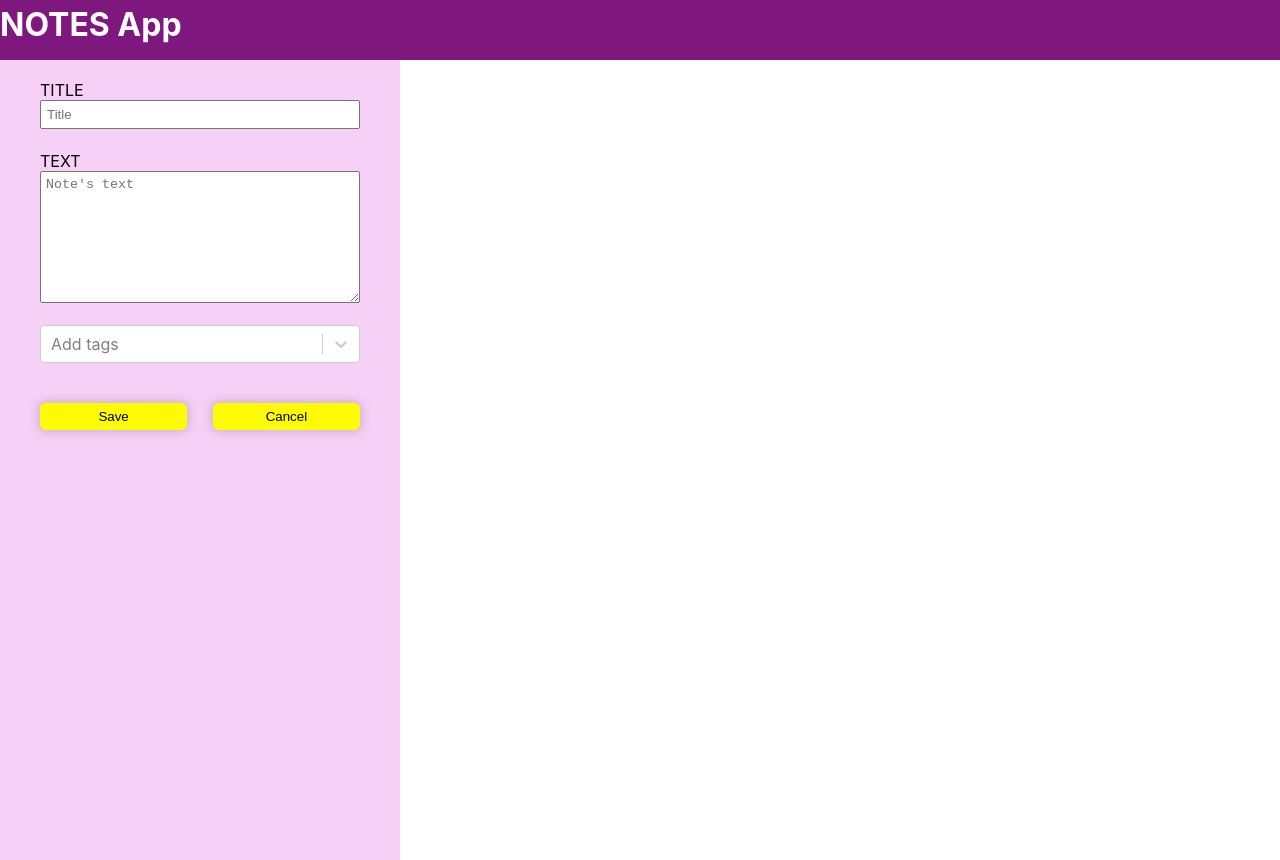
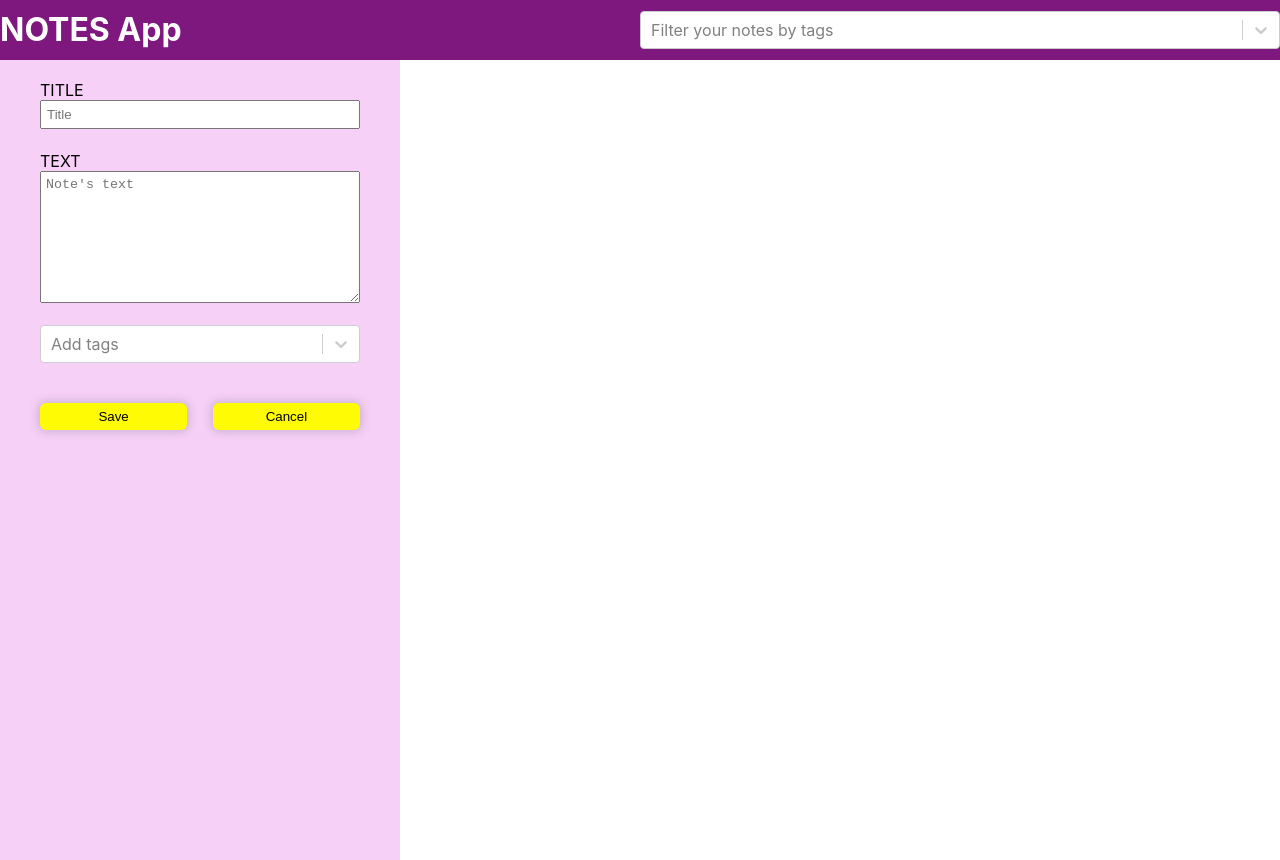
Before and after one commit to TatianaRusak/notes-app, a React (Create React App) app: page / in a window 1280 px wide. Built offline with nearby package versions, Linux system fonts and the light colour scheme; the HTML template or start-up script is replaced by a standard one.

Commit message:
feat: add filtering by tags

```diff
--- a/src/App.css
+++ b/src/App.css
@@ -7,6 +7,7 @@
 .container {
   max-width: 1300px;
   margin: 0 auto;
+  height: 100%;
 }
 
 .main {
--- a/src/App.tsx
+++ b/src/App.tsx
@@ -5,10 +5,6 @@ import NoteMaker from './components/NoteMaker/NoteMaker';
 import NotesBoarder from './components/NotesBoarder/NotesBoard';
 
 function App() {
-  // useEffect(() => {
-  //   dispatch(fetchNotes());
-  // }, [dispatch]);
-
   return (
     <div className="App">
       <Header />
--- a/src/components/Header/Header.scss
+++ b/src/components/Header/Header.scss
@@ -1,12 +1,21 @@
 .header {
   background-color: rgb(126, 23, 126);;
   height: 60px;
-  color: rgb(255, 255, 255);
-  line-height: 50px;
 
-  .header-wrapper {
+  &__wrapper {
     display: flex;
     flex-direction: row;
     justify-content: space-between;
+    align-items: center;
+    height: 100%;
+  }
+  h1 {
+    color: rgb(255, 255, 255);
+    line-height: 30px;
+    padding: 10px 0;
+  }
+  &__tags-select {
+    line-height: 20px;
+    width: 50%;
   }
 }
--- a/src/components/Header/Header.tsx
+++ b/src/components/Header/Header.tsx
@@ -1,12 +1,75 @@
-import React from 'react';
+import React, { useEffect, useState } from 'react';
 import './Header.scss';
+import useTypedSelector from '../../hooks/useTypedSelector';
+import { INote, ITag } from '../../types';
+import { setFilteredNotes, setNoMatches } from '../../store/noteSlice';
+import ReactSelect from 'react-select';
+import { useDispatch } from 'react-redux';
+
+let selectedTagsIds: string[] = [];
 
 const Header = () => {
+  const allTags = useTypedSelector((state) => state.tags);
+  const [selectedTags, setSelectedTags] = useState<ITag[]>([]);
+  const allNotes = useTypedSelector((state) => state.notes) as INote[];
+  const filteredNotes = useTypedSelector((state) => state.filteredNotes) as INote[];
+
+  const dispatch = useDispatch();
+
+  useEffect(() => {
+    if (selectedTags.length && !filteredNotes.length) {
+      dispatch(setNoMatches(true));
+    } else {
+      dispatch(setNoMatches(false));
+    }
+  }, [dispatch, selectedTags, filteredNotes]);
+
   return (
     <header className="header">
       <div className="container">
-        <div className="header-wrapper">
+        <div className="header__wrapper">
           <h1>NOTES App</h1>
+          <ReactSelect
+            value={selectedTags.map((tag) => {
+              return { label: tag.label, value: tag.id };
+            })}
+            onChange={(tags) => {
+              selectedTagsIds = tags.map((tag) => tag.label);
+              dispatch(
+                setFilteredNotes(
+                  allNotes.filter((note) => {
+                    return (
+                      selectedTagsIds.length === 0 ||
+                      selectedTagsIds.every((tagId) => {
+                        return note.tagsIds.includes(tagId);
+                      })
+                    );
+                  })
+                )
+              );
+              setSelectedTags(
+                tags.map((tag) => {
+                  return { label: tag.label, id: tag.value };
+                })
+              );
+              setFilteredNotes(
+                allNotes.filter((note) => {
+                  return (
+                    selectedTagsIds.length === 0 ||
+                    selectedTagsIds.every((tagId) => {
+                      return note.tagsIds.includes(tagId);
+                    })
+                  );
+                })
+              );
+            }}
+            options={allTags.map((tag) => {
+              return { label: tag.label, value: tag.id };
+            })}
+            className="header__tags-select"
+            isMulti
+            placeholder={'Filter your notes by tags'}
+          />
         </div>
       </div>
     </header>
--- a/src/components/Note/Note.scss
+++ b/src/components/Note/Note.scss
@@ -30,7 +30,6 @@
     padding: 5px 7px;
     border-radius: 6px;
     line-height: 18px;
-    // color: white;
   }
   .trash-btn {
     position: absolute;
--- a/src/components/Note/Note.tsx
+++ b/src/components/Note/Note.tsx
@@ -25,7 +25,6 @@ const Note = ({ note }: INoteProps) => {
       {tag.label}
     </li>
   ));
-  console.log(note.tags);
 
   return (
     <div className="note" onClick={onClickNoteHandle}>
--- a/src/components/NoteMaker/NoteMaker.tsx
+++ b/src/components/NoteMaker/NoteMaker.tsx
@@ -22,6 +22,8 @@ const NoteMaker = () => {
   const [titleValue, setTitleValue] = useState(selectedNote?.title || '');
   const [textValue, setTextValue] = useState(selectedNote?.text || '');
   const [selectedTags, setSelectedTags] = useState<ITag[]>([]);
+
+  const selectedTagsIds = selectedTags.map((tag) => tag.id);
 
   const dispatch = useDispatch();
 
@@ -50,6 +52,7 @@ const NoteMaker = () => {
           title: titleValue,
           text: textValue,
           tags: selectedTags,
+          tagsIds: selectedTagsIds,
         })
       );
       dispatch(selectNote(null));
@@ -63,6 +66,7 @@ const NoteMaker = () => {
           title: titleValue,
           text: textValue,
           tags: selectedTags,
+          tagsIds: selectedTagsIds,
         })
       );
       setTitleValue('');
@@ -94,10 +98,7 @@ const NoteMaker = () => {
     const newTag = { id: label, label };
     dispatch(addTag(newTag));
     setSelectedTags((prev) => [...prev, newTag]);
-    console.log('newTag', newTag);
   };
-
-  // console.log(state.tags);
 
   return (
     <div className="note__maker">
@@ -130,7 +131,7 @@ const NoteMaker = () => {
         </p>
       </label>
 
-      <div className="tags-select">
+      <div>
         <CreatableReactSelect
           value={selectedTags.map((tag) => {
             return { label: tag.label, value: tag.id };
--- a/src/components/NotesBoarder/NotesBoard.scss
+++ b/src/components/NotesBoarder/NotesBoard.scss
@@ -1,4 +1,5 @@
 .notesBoarder {
+  width: 100%;
   &__wrapper {
     list-style-type: none;
     display: flex;
--- a/src/components/NotesBoarder/NotesBoard.tsx
+++ b/src/components/NotesBoarder/NotesBoard.tsx
@@ -1,16 +1,38 @@
-import React from 'react';
+import React, { useEffect, useState } from 'react';
 import './NotesBoard.scss';
 import Note from '../Note/Note';
 import useTypedSelector from '../../hooks/useTypedSelector';
+import { INote } from '../../types';
 
-const NotesBoarder = () => {
+type NotesBoard = {
+  notes: INote[];
+};
+
+const NotesBoard = () => {
+  const filteredNotes = useTypedSelector((state) => state.filteredNotes);
+  const selectedNote = useTypedSelector((state) => state.selectedNote);
+  const noMatches = useTypedSelector((state) => state.noMatches);
   const notes = useTypedSelector((state) => state.notes);
+  const [notesToBeView, setNotesToBeView] = useState<INote[]>([]);
+
+  useEffect(() => {
+    if (!filteredNotes.length) {
+      setNotesToBeView(notes);
+    } else {
+      setNotesToBeView(filteredNotes);
+    }
+  }, [filteredNotes, notes, selectedNote]);
 
   return (
     <div className="notesBoarder">
+      {noMatches ? (
+        <p style={{ fontWeight: '800', textAlign: 'center', width: '100%', marginTop: '20px' }}>
+          There are no matches!
+        </p>
+      ) : (
         <div className="container">
           <ul className="notesBoarder__wrapper">
-          {notes.map((note) => {
+            {notesToBeView?.map((note) => {
               return (
                 <li key={note.id}>
                   <Note note={note} />
@@ -19,8 +41,9 @@ const NotesBoarder = () => {
             })}
           </ul>
         </div>
+      )}
     </div>
   );
 };
 
-export default NotesBoarder;
+export default NotesBoard;
--- a/src/store/noteSlice.tsx
+++ b/src/store/noteSlice.tsx
@@ -7,6 +7,8 @@ const availableTags = getDataFromLS('TAGS');
 
 const initialState: IInitialState = {
   notes: existingNotes,
+  filteredNotes: [],
+  noMatches: false,
   tags: availableTags,
   error: '',
   selectedNote: null,
@@ -38,6 +40,7 @@ export const noteSlice = createSlice({
           note.title = action.payload.title;
           note.text = action.payload.text;
           note.tags = action.payload.tags;
+          note.tagsIds = action.payload.tagsIds;
         }
         return note;
       });
@@ -48,11 +51,17 @@ export const noteSlice = createSlice({
     selectNote(state, action) {
       state.selectedNote = action.payload;
     },
+    setFilteredNotes(state, action) {
+      state.filteredNotes = action.payload;
+    },
     setTitleError(state, action) {
       state.formError.errorTitle = action.payload;
     },
     setTextError(state, action) {
       state.formError.errorText = action.payload;
+    },
+    setNoMatches(state, action) {
+      state.noMatches = action.payload;
     },
     addTag(state, action) {
       state.tags.push(action.payload);
@@ -73,7 +82,16 @@ export const noteSlice = createSlice({
   },
 });
 
-export const { addNote, updateNote, removeNote, selectNote, setTitleError, setTextError, addTag } =
-  noteSlice.actions;
+export const {
+  addNote,
+  updateNote,
+  removeNote,
+  selectNote,
+  setTitleError,
+  setTextError,
+  addTag,
+  setFilteredNotes,
+  setNoMatches,
+} = noteSlice.actions;
 
 export default noteSlice.reducer;
--- a/src/types.tsx
+++ b/src/types.tsx
@@ -3,10 +3,13 @@ export interface INote {
   title: string;
   text: string;
   tags: ITag[];
+  tagsIds: string[];
 }
 
 export interface IInitialState {
   notes: INote[];
+  filteredNotes: INote[];
+  noMatches: boolean;
   tags: ITag[];
   error: string;
   selectedNote: INote | null;
```
Lines whose indentation alone changed are shown as unchanged.
